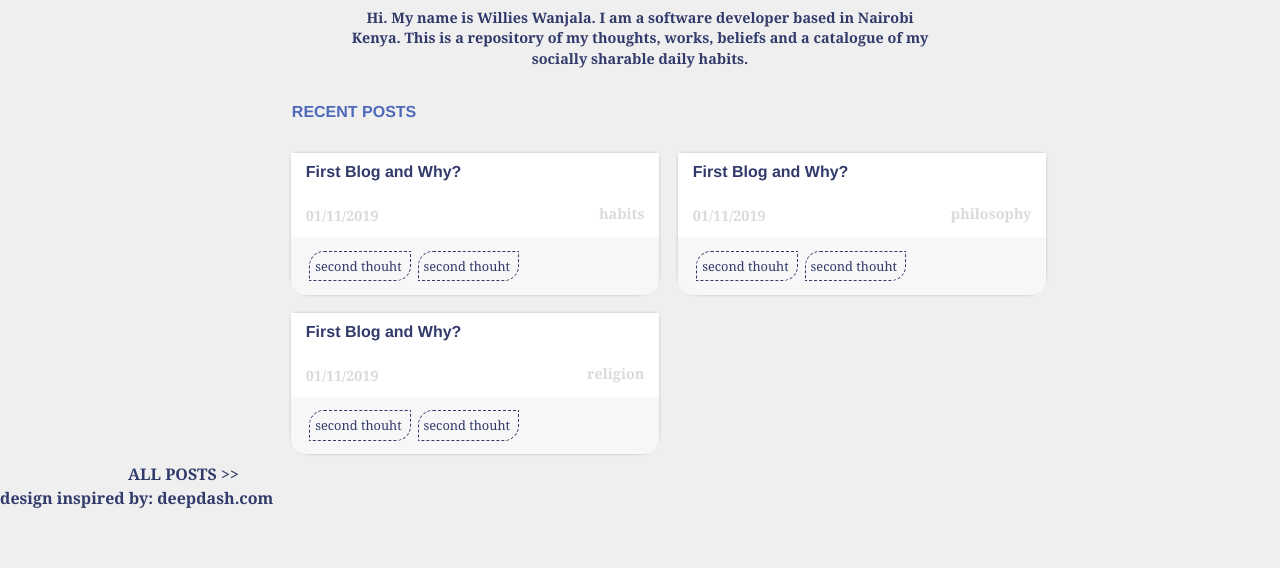
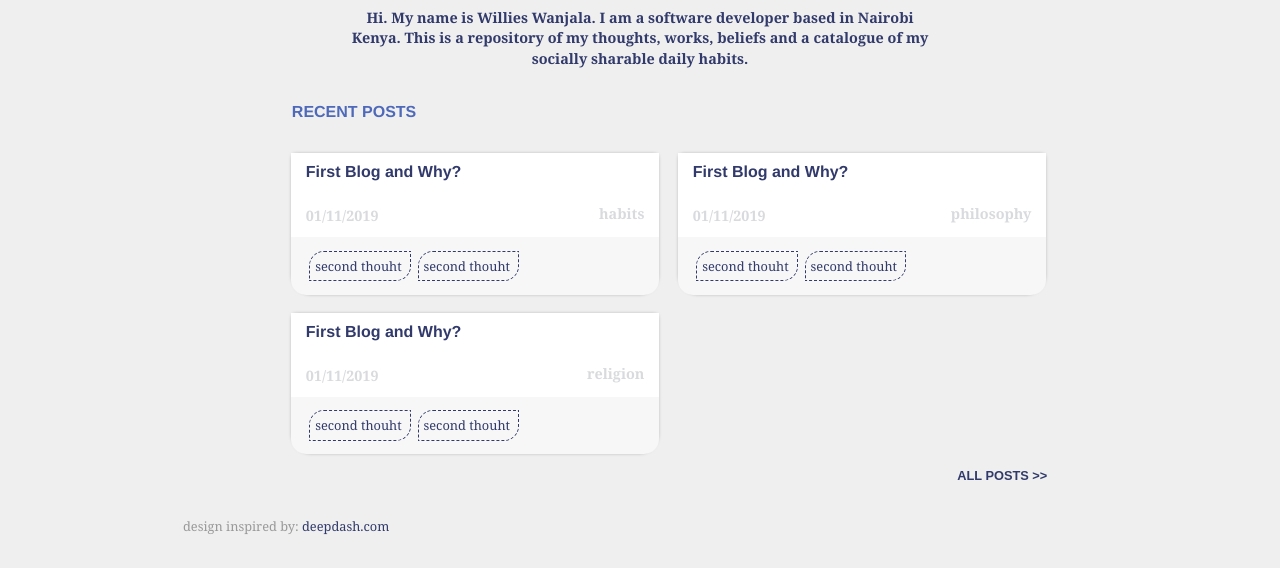
Before and after one commit to willeswa/willies.com, a Gatsby site: page / in a window 1280 px wide. Shown: the part 384-952 px from the top of the page. Before the commit the page ends 894 px from the top, so only its background shows below. Built offline with nearby package versions, Linux system fonts and the light colour scheme; Gatsby itself is replaced by a stand-in of ours.

Commit message:
add the deepdash-inspired design

```diff
--- a/src/components/Layout.js
+++ b/src/components/Layout.js
@@ -17,7 +17,7 @@ const SpecialLink = props => (
 
 
 export default ({children}) => (
-    <div>
+    <div className={layout.container}>
         <header>
             <ul className={layout.navbar}>
                 <ListLink to='/'>Home</ListLink>
@@ -25,7 +25,7 @@ export default ({children}) => (
                 <SpecialLink email='mailto:gwiliez@gmail.com?'>Contact Me</SpecialLink>
             </ul>
         </header>
-        <main className={layout.container}>
+        <main>
             {children}
         </main>
         <footer>
--- a/src/components/button.js
+++ b/src/components/button.js
@@ -1,8 +1,9 @@
 import React from 'react';
+import layout from './layout.module.css';
 
 export default props => (
     <a href={props.link}>
-        <button>
+        <button className={layout.button}>
             {props.text}
         </button>
     </a>
--- a/src/components/layout.module.css
+++ b/src/components/layout.module.css
@@ -65,7 +65,7 @@ header {
 .postTags span {
     color: #D9DADD;
     font-size: 0.9em;
-    font-weight: bold;
+    font-weight: bold   ;
 }
 
 .postTags span:last-child {
@@ -75,6 +75,27 @@ header {
 .cardsHolder p {
     color: #4E69B9;
     padding: 30px;
+}
+
+.button {
+    padding: 5px 10px;
+    font-size: 0.8em;
+    margin-left: 80%;
+    cursor: pointer;
+    text-transform: uppercase;;
+    border: none;
+}
+
+footer {
+    padding: 10px 55px;
+    font-size: 0.8em;
+}
+footer *{
+    font-weight: 100;
+}
+footer p {
+    margin-top: 2%;
+    color: #999999;
 }
 
 @media only screen and (max-width: 600px) {
@@ -87,7 +108,17 @@ header {
       margin: 0;
   }
 
+  .button {
+      margin-left: 62%;
+      margin-top: 5%;
+  }
+
   .card {
       width: 100%;
+      margin: 2%;
+  }
+
+  footer {
+      padding: 0;
   }
 }
--- a/src/pages/index.js
+++ b/src/pages/index.js
@@ -2,6 +2,7 @@ import React from "react"
 
 import Layout from "../components/Layout"
 import Cards from "../components/card"
+import Button from "../components/button"
 import layout from "./pages.module.css"
 
 export default () => (
@@ -41,7 +42,8 @@ export default () => (
           },
         ]}
       />
-      <a href='/blogs/'>ALL POSTS >></a>
+      <Button
+      text="all posts >>"/>
     </div>
   </Layout>
 )
```
